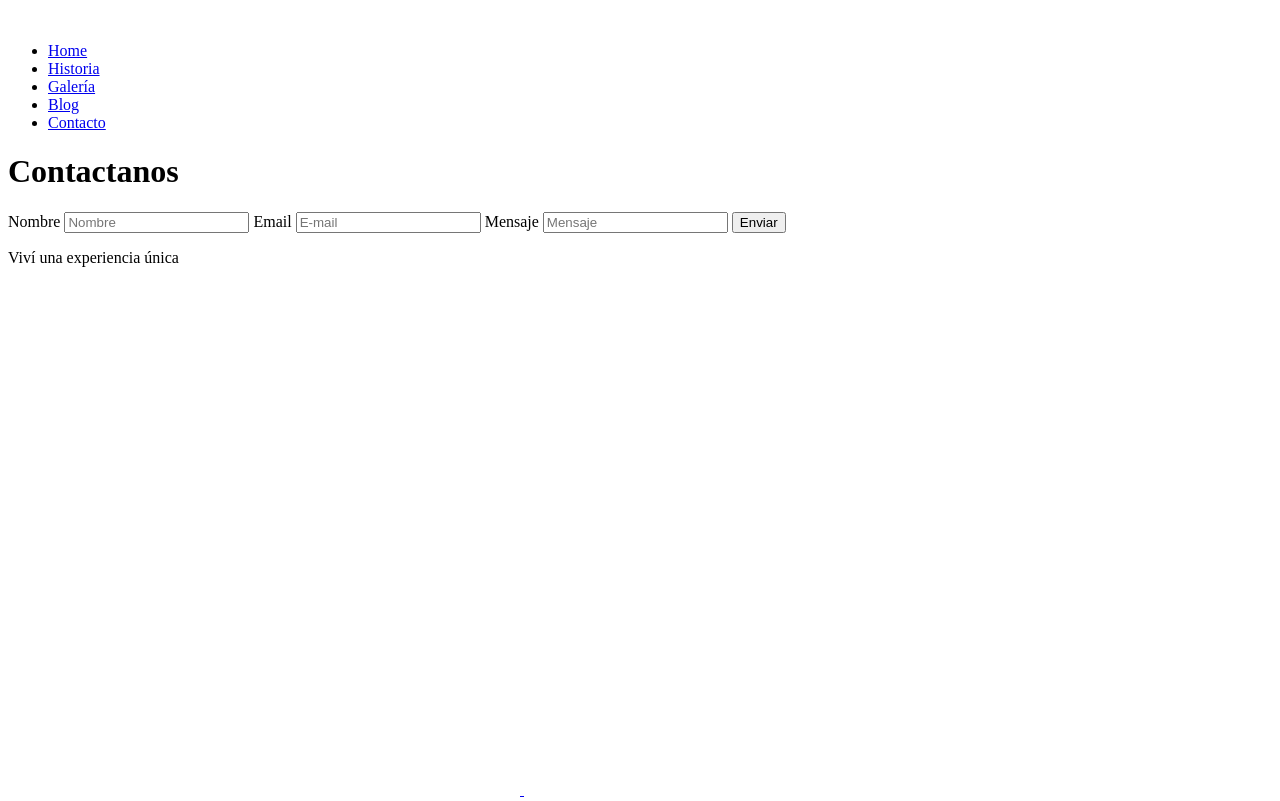
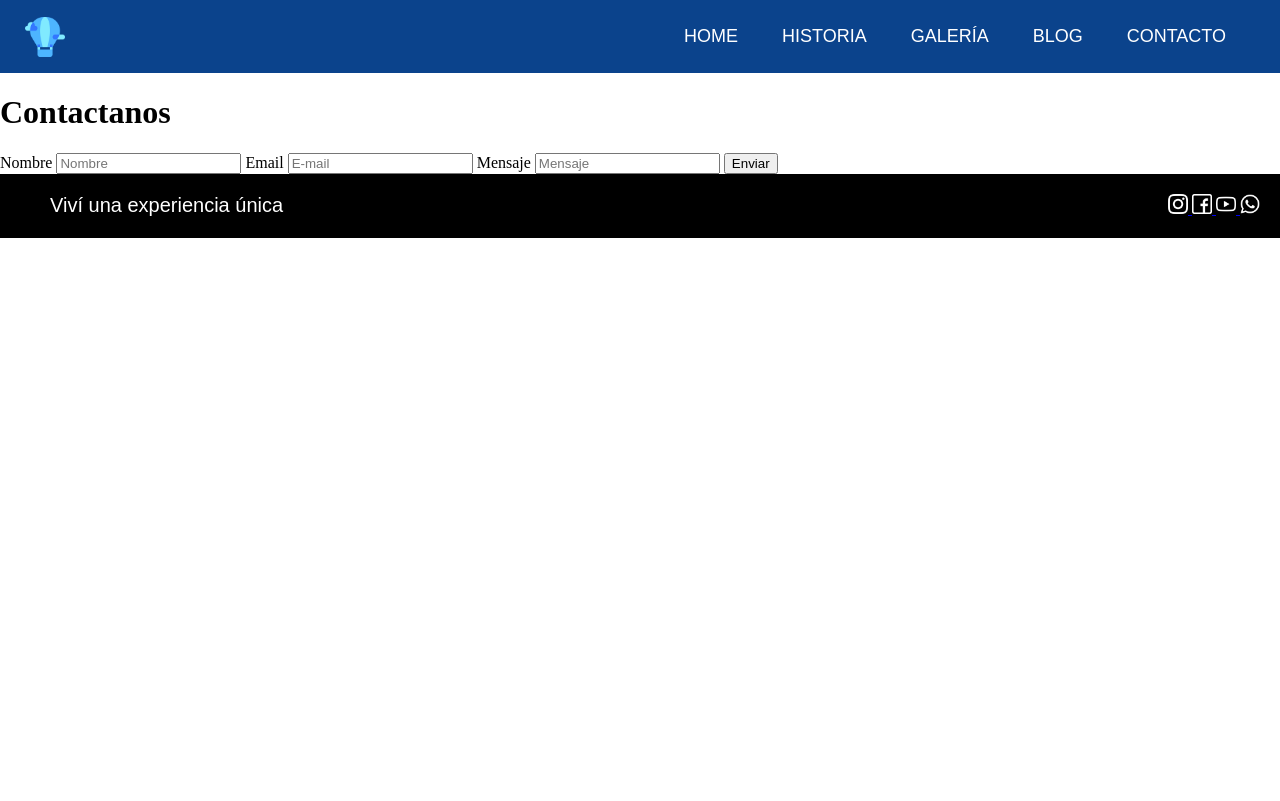
Before and after one commit to NataliaEspina/globos_aerostaticos, a plain HTML site: page pages/contacto.html in a window 1280 px wide. Shown: the top 801 px of the page. Drawn offline with Linux system fonts and the light colour scheme.

Commit message:
Contacto CSS Menú/Footer

```diff
--- a/pages/contacto.html
+++ b/pages/contacto.html
@@ -4,28 +4,19 @@
     <meta charset="UTF-8">
     <meta http-equiv="X-UA-Compatible" content="IE=edge">
     <meta name="viewport" content="width=device-width, initial-scale=1.0">
-    <title>Document</title>
+    <title>Globos Aerostáticos</title>
+    <link rel="stylesheet" href="../estilos/style.css">
 </head>
 <body>
     <header>
-        <nav>
-            <img src="./resources/logo.png" alt="">
-            <ul>
-                <li>
-                    <a href="../index.html">Home</a>
-                </li>
-                <li>
-                    <a href="../pages/historia.html">Historia</a>
-                </li>
-                <li>
-                    <a href="../pages/galeria.html">Galería</a>
-                </li>
-                <li>
-                    <a href="../pages/blog.html">Blog</a>
-                </li>
-                <li>
-                    <a href="../pages/contacto.html">Contacto</a>
-                </li>
+        <nav class="menu">
+            <img class="menu__logo" src="../resources/logo.png" alt="">
+            <ul class="menu__lista">
+                <li><a href="../index.html">Home</a></li>
+                <li><a href="../pages/historia.html">Historia</a></li>
+                <li><a href="../pages/galeria.html">Galería</a></li>
+                <li><a href="../pages/blog.html">Blog</a></li>
+                <li><a href="../pages/contacto.html">Contacto</a></li>
             </ul>
         </nav>
     </header>
@@ -39,20 +30,22 @@
         <input type="text" placeholder="Mensaje">
         <input type="submit" value="Enviar">
     </form>
-    <footer>
-        <p>Viví una experiencia única</p>
+    <footer class="pie">
+        <p class="pie__texto">Viví una experiencia única</p>
+        <div pie__redes>
             <a href="https://www.instagram.com/">
-            <img src="../resources/instagram.png" alt="">
+                <img class="pie__imagenes" src="../resources/instagram.png" alt="">
             </a>
             <a href="https://es-la.facebook.com/">
-            <img src="../resources/facebook.png" alt="">
+                <img class="pie__imagenes" src="../resources/facebook.png" alt="">
             </a>
             <a href="https://www.youtube.com/">
-            <img src="../resources/youtube.png" alt="">
+                <img class="pie__imagenes" src="../resources/youtube.png" alt="">
             </a>
             <a href="https://www.whatsapp.com/?lang=es">
-            <img src="../resources/whatsapp.png" alt="">
+                <img class="pie__imagenes" src="../resources/whatsapp.png" alt="">
             </a>
+        </div>
     </footer>
 </body>
 </html>
```
Lines whose indentation alone changed are shown as unchanged.
